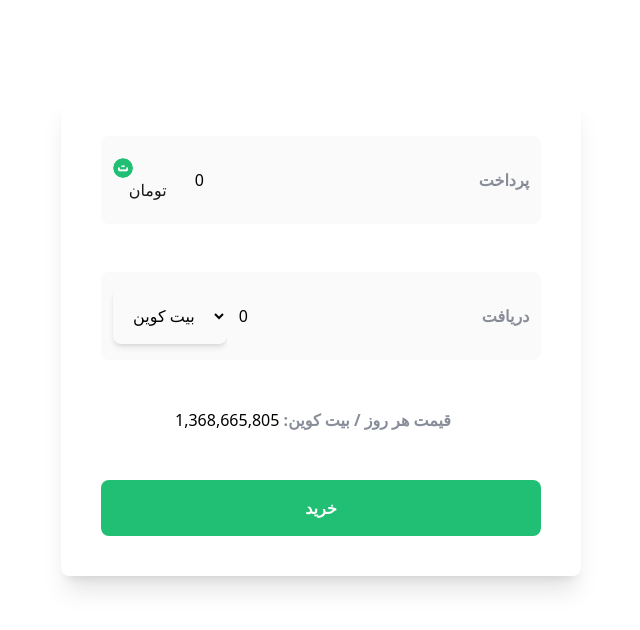
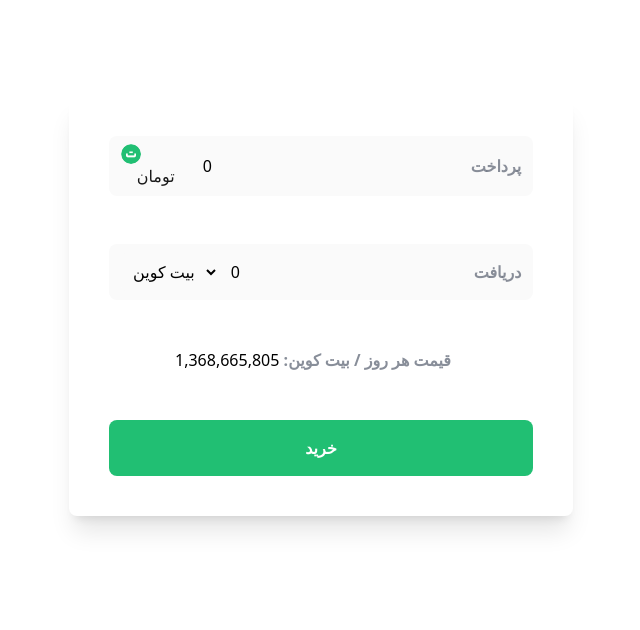
Before and after one commit to hasanghafuri/currency, a Vue app: page / in a window 1280 px wide. Shown: the top 630 px of the page, without its empty margins (319-959 px from the left). Built offline with nearby package versions, Linux system fonts and the light colour scheme.

Commit message:
fix inputs spacing

```diff
--- a/src/components/AmountInput.vue
+++ b/src/components/AmountInput.vue
@@ -36,10 +36,10 @@ watch(
 
 <style scoped>
 .warper {
-  @apply flex items-center justify-between bg-[#fafafa] px-3 py-4 rounded-lg;
+  @apply flex items-center justify-between bg-[#fafafa] px-3 py-2 rounded-lg;
 }
 .amount {
-  @apply px-3 py-4 border-none w-full bg-[#fafafa];
+  @apply px-3 py-2 border-none w-full bg-[#fafafa];
 }
 .amount:focus {
   outline: none;
--- a/src/components/CurrencySelected.vue
+++ b/src/components/CurrencySelected.vue
@@ -33,19 +33,19 @@ watchEffect(() => {
 
 <style scoped>
 .warper {
-  @apply flex items-center justify-center px-3 py-4 rounded-lg bg-[#fafafa];
+  @apply flex items-center justify-center px-3 py-2 rounded-lg bg-[#fafafa];
 }
 .label {
   @apply text-gray-500 text-opacity-80 font-bold;
 }
 
 .selectCurrency {
-  @apply border-none bg-[#fafafa]  rounded-lg p-4 shadow-md;
+  @apply border-none bg-[#fafafa]  rounded-lg p-2;
 }
 .amountCurrency {
-  @apply border-none bg-[#fafafa] w-full px-3 py-4;
+  @apply border-none bg-[#fafafa] w-full px-3 py-2;
 }
-.amountCurrency,
+
 .selectCurrency:focus {
   outline: none;
 }
```
